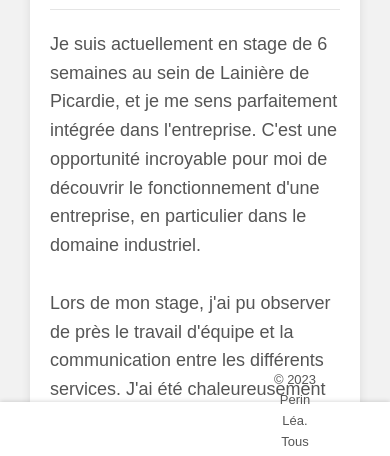
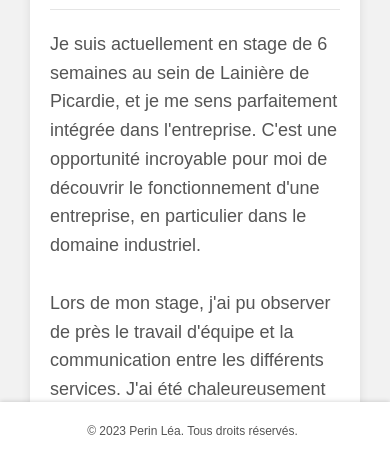
Before and after one commit to Nerlyss1/PERIN-Lea-Portfolio, a website: page blog/article1.html in a window 390 px wide. Shown: the part 382-838 px from the top of the page. Drawn offline with Linux system fonts and the light colour scheme.

Commit message:
Update Responsive

```diff
--- a/blog/article.css
+++ b/blog/article.css
@@ -25,7 +25,7 @@ body {
   box-shadow: 0 0 10px rgba(0, 0, 0, 0.1);
   border-radius: 5px;
   margin-bottom: 20px;
-  margin-left: 550px;
+  margin-left: 450px;
   margin-top: 20px;
 }
 
@@ -85,10 +85,6 @@ footer {
   margin-top: auto;
 }
 
-.footer p {
-  margin-left : 200px;
-  font-size: 15px;
-}
 
 .container-p {
   text-align: center;
@@ -235,7 +231,7 @@ body.dark-mode footer p {
 footer {
   position: fixed;
   bottom: 0;
-    width: 100%;
+  width: 100%; /* La largeur est définie à 100% pour occuper toute la largeur de l'écran */
   height: 60px;
   background-color: #ffffff;
   display: flex;
@@ -244,8 +240,9 @@ body.dark-mode footer p {
   box-shadow: 0 0 5px rgba(0, 0, 0, 0.2);
 }
 
-  .footer p {
-    margin-right: 80px;
-    font-size: 13px;
+/* Styles pour le texte du footer */
+footer p {
+  font-size: 12px;
+  margin-right: 85px;
 }
 }
```
Lines whose indentation alone changed are shown as unchanged.
